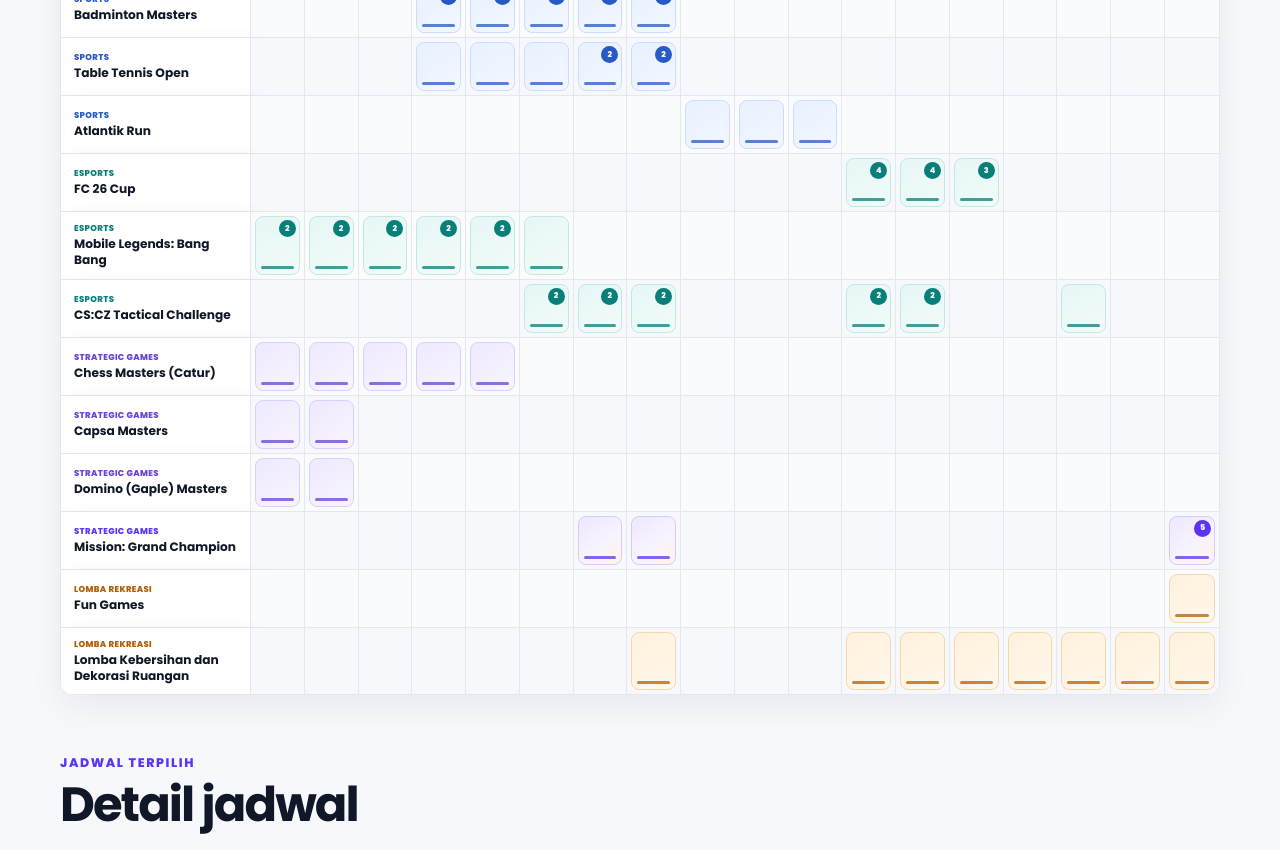
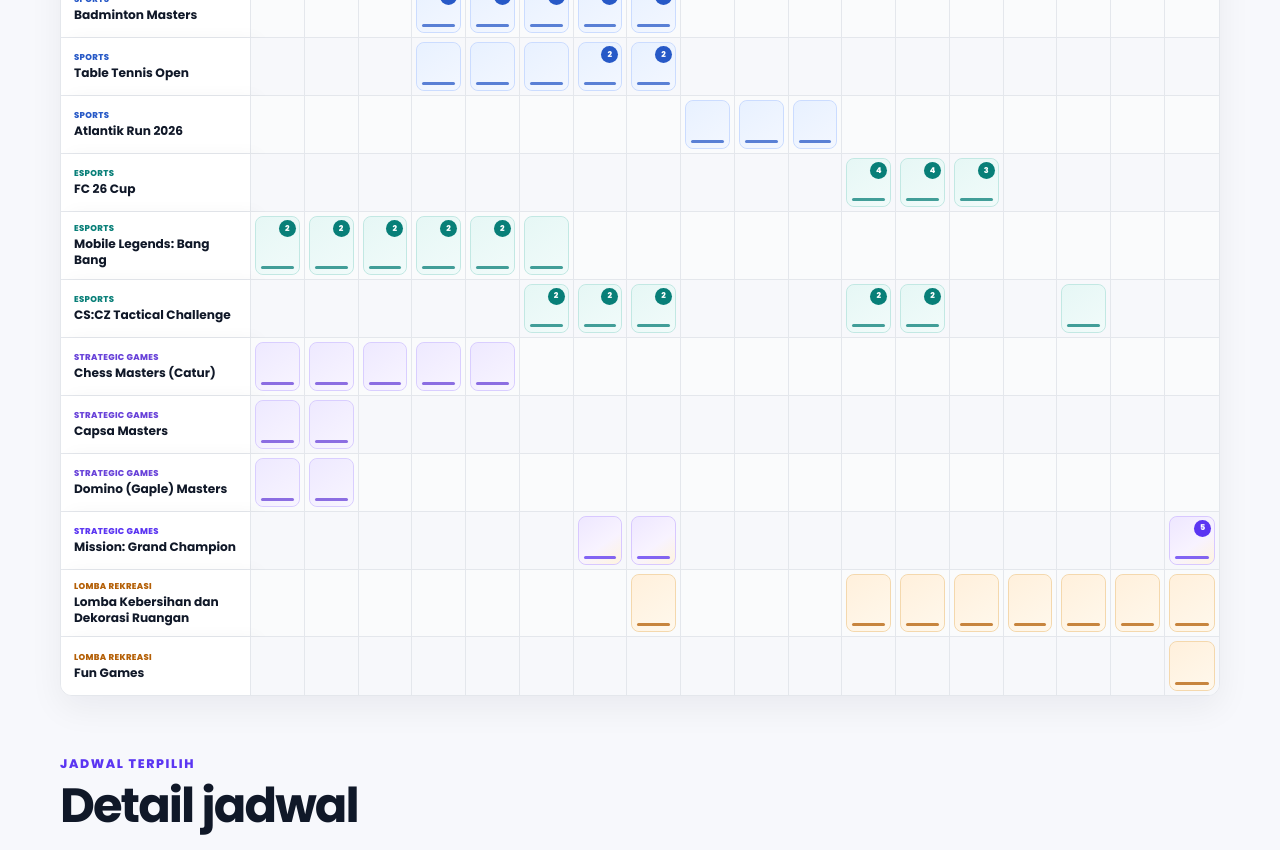
Before and after one commit to ruswanhidayat/portal-atlantik, a Next.js app: page /jadwal in a window 1280 px wide. Shown: the part 600-1450 px from the top of the page. Built offline with nearby package versions, Linux system fonts and the light colour scheme.

Commit message:
add run to schedule and leaderboard

```diff
--- a/data/schedule.js
+++ b/data/schedule.js
@@ -433,7 +433,7 @@ export const competitionSchedules = [
   },
   {
     id: "atlantik-run",
-    name: "Atlantik Run",
+    name: "Atlantik Run 2026",
     category: "Sports",
     theme: "sports",
     activeDates: [
@@ -1029,25 +1029,6 @@ export const competitionSchedules = [
     },
   },
   {
-    id: "fun-games",
-    name: "Fun Games",
-    category: "Lomba Rekreasi",
-    theme: "fun",
-    activeDates: ["2026-08-31"],
-    sessions: {
-      "2026-08-31": [
-        {
-          id: "fun-games-31-1",
-          startTime: "08:00",
-          endTime: "15:00",
-          title: "Fun Games Session",
-          stage: "Hari Puncak",
-          location: "Area Hari Puncak Peringatan HUT RI Dit TIK",
-        },
-      ],
-    },
-  },
-  {
     id: "merdeka-showcase",
     name: "Lomba Kebersihan dan Dekorasi Ruangan",
     category: "Lomba Rekreasi",
@@ -1145,4 +1126,23 @@ export const competitionSchedules = [
       ],
     },
   },
+  {
+    id: "fun-games",
+    name: "Fun Games",
+    category: "Lomba Rekreasi",
+    theme: "fun",
+    activeDates: ["2026-08-31"],
+    sessions: {
+      "2026-08-31": [
+        {
+          id: "fun-games-31-1",
+          startTime: "08:00",
+          endTime: "15:00",
+          title: "Fun Games Session",
+          stage: "Hari Puncak",
+          location: "Area Hari Puncak Peringatan HUT RI Dit TIK",
+        },
+      ],
+    },
+  },
 ];
```
Also changed, not shown: data/leaderboard.js (+14 -7 lines).
